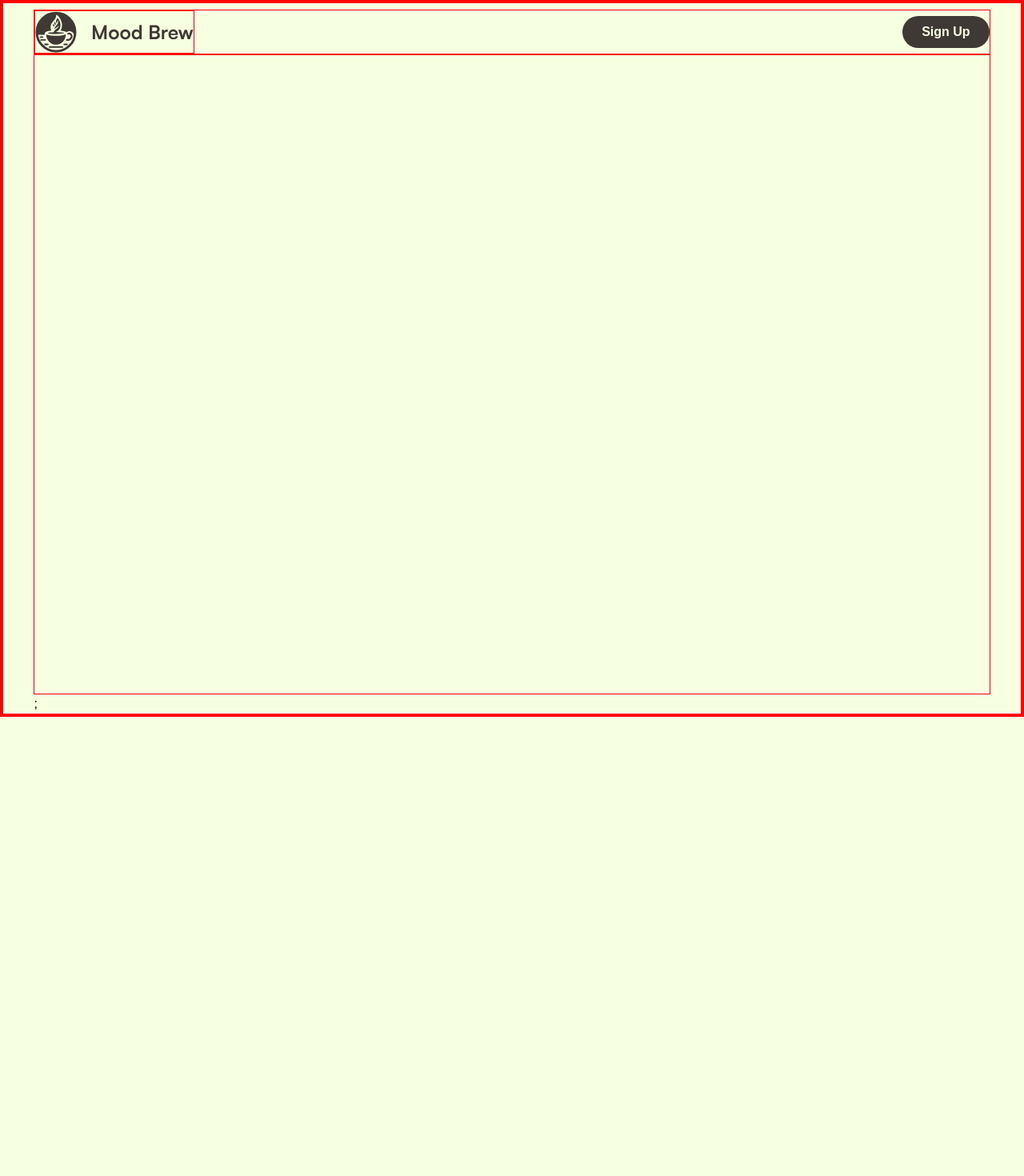
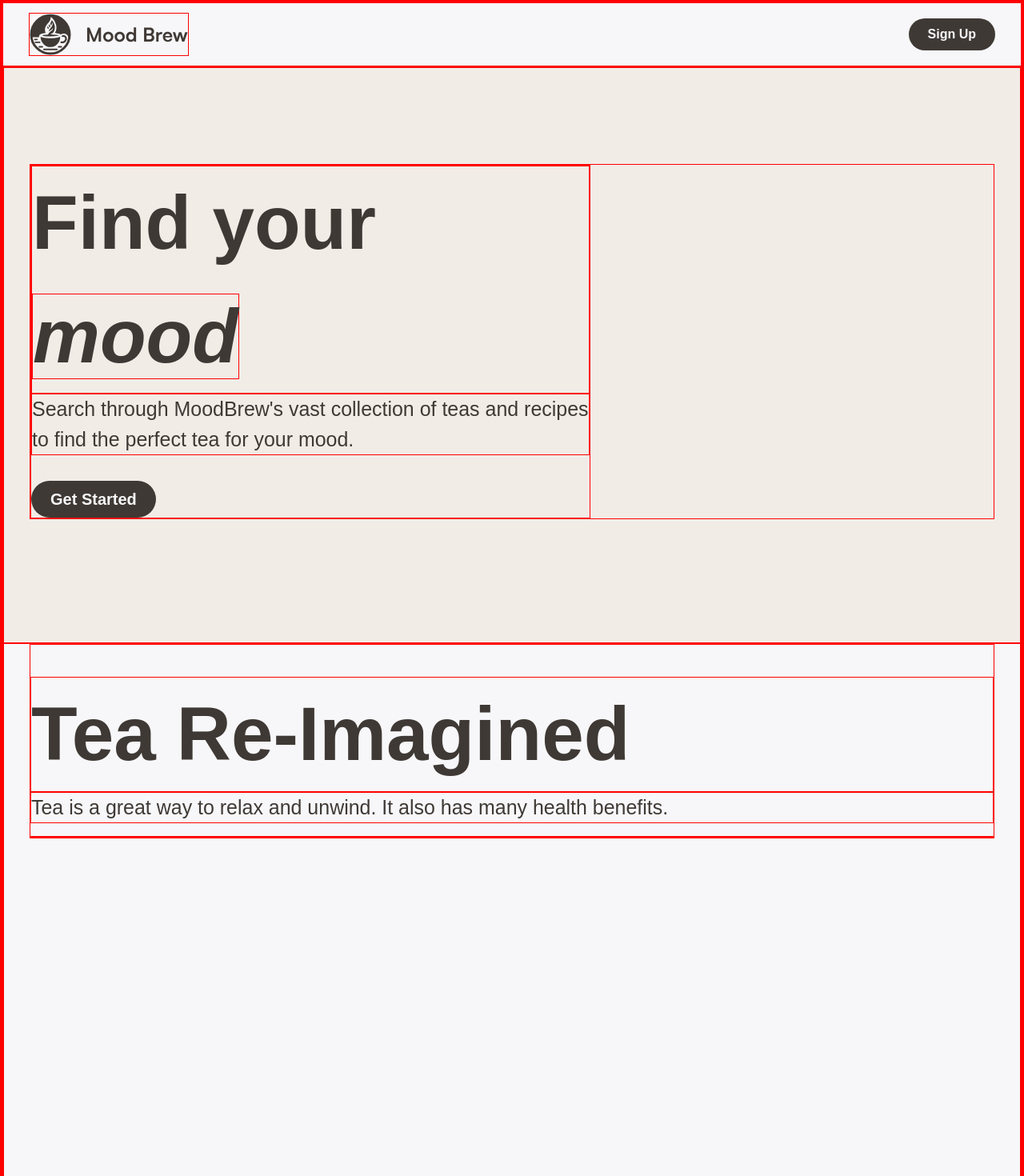
Before and after one commit to Patrickhuiwork/assessment2, a Next.js app: page / in a window 1280 px wide. Shown: the top 1470 px of the page at 80% size. Before the commit the page ends 896 px from the top, so only its background shows below. Built offline with nearby package versions, Linux system fonts and the light colour scheme; a web font is replaced by a local one.

Commit message:
text for hero section and benefits section

```diff
--- /dev/null
+++ b/src/components/Benefits/Benefits.module.css
@@ -0,0 +1,29 @@
+.main{
+    height: 100vh;
+    background-color: var(--seasalt);
+    padding-left: 2.5vw;
+    padding-right: 2.5vw;
+}
+
+.herotext{
+    padding-top: 5vh;
+    padding-bottom: 2vh;
+}
+
+.title{
+    font-size: var(--title);
+    font-weight: 700;
+    color: var(--taupe);
+    margin-top: 0;
+    margin-bottom: 0;
+    @media screen and (max-width: 768px){
+    }
+}
+
+.subtitle{
+    font-size: var(--s-h1);
+    color: var(--taupe);
+    @media screen and (max-width: 768px){
+        width: 100%;
+    }
+}
--- /dev/null
+++ b/src/components/Benefits/index.tsx
@@ -0,0 +1,16 @@
+import React from 'react'
+import classes from './Benefits.module.css'
+
+export default function Benefits() {
+  return (
+    <div className={classes.main}>
+        <div className={classes.herotext}>
+            <h1 className={classes.title}>Tea Re-Imagined</h1>
+            <h2 className={classes.subtitle}>Tea is a great way to relax and unwind. It also has many health benefits.</h2>
+        </div>
+        <div className={classes.cardsection}>
+
+        </div>
+    </div>
+  )
+}
--- a/src/components/Header/Header.module.css
+++ b/src/components/Header/Header.module.css
@@ -3,7 +3,10 @@
     justify-content: space-between;
     align-items: center;
     flex-direction: row;
-    margin-top: .5rem
+    background-color: var(--seasalt);
+    padding-left: 2.5vw;
+    padding-right: 2.5vw;
+    height: 10vh;
 }
 
 .logo{
@@ -17,7 +20,7 @@
 .signup{
     background-color: var(--taupe);
     border: none;
-    color: var(--background1);
+    color: var(--seasalt);
     font-weight: 700;
     font-size: var(--b1);
     text-align: center;
--- a/src/components/Header/index.tsx
+++ b/src/components/Header/index.tsx
@@ -4,7 +4,7 @@ import classes from './Header.module.css'
 export default function Header() {
   return (
     <header className={classes.header}>
-        <img src="/images/logo.svg" alt="MoodBrew" className={classes.logo}/>
+        <img src="/images/logo2.svg" alt="MoodBrew" className={classes.logo}/>
         <button className={classes.signup}>
             Sign Up
         </button>
--- /dev/null
+++ b/src/components/Hero/Hero.module.css
@@ -0,0 +1,57 @@
+.main{
+    height: 90vh;
+    padding-left: 2.5vw;
+    padding-right: 2.5vw;
+}
+
+.hero{
+    margin-top: 15vh;
+    justify-content: space-between;
+}
+
+.heroText{
+    max-width: 700px;
+    @media screen and (max-width: 768px){
+        width: 100%;
+    }
+}
+
+.title{
+    font-size: var(--title);
+    font-weight: 700;
+    color: var(--taupe);
+    margin-top: 0;
+    margin-bottom: 0;
+    @media screen and (max-width: 768px){
+    }
+}
+
+.highlight{
+    font-style: italic;
+}
+
+.subtitle{
+    font-size: var(--s-h1);
+    color: var(--taupe);
+    @media screen and (max-width: 768px){
+        width: 100%;
+    }
+}
+
+.signup{
+    margin-top: 2rem;
+    background-color: var(--taupe);
+    border: none;
+    color: var(--seasalt);
+    font-weight: 700;
+    font-size: var(--s-h2);
+    text-align: center;
+    align-items: center;
+    text-decoration: none;
+    cursor: pointer;
+    padding: .5rem 1.5rem .5rem 1.5rem;
+    border-radius: 2rem;
+    @media screen and (max-width: 768px){
+        margin-top: 1rem;
+    }
+}
--- /dev/null
+++ b/src/components/Hero/index.tsx
@@ -0,0 +1,22 @@
+import React from 'react'
+import classes from './Hero.module.css'
+
+export default function Hero() {
+  return (
+    <div className={classes.main}>
+        <div className={classes.hero}>
+            <div className={classes.heroText}>
+            <h1 className={classes.title}>
+                Find your <span className={classes.highlight}>mood</span>
+            </h1>
+            <h1 className={classes.subtitle}>
+                Search through MoodBrew's vast collection of teas and recipes to find the perfect tea for your mood.
+            </h1>
+            <button className={classes.signup}>
+                Get Started
+            </button>
+            </div>
+        </div>
+    </div>
+  )
+}
--- a/src/pages/_app.tsx
+++ b/src/pages/_app.tsx
@@ -5,12 +5,12 @@ import type { AppProps } from "next/app";
 
 export default function App({ Component, pageProps }: AppProps) {
   return (
-  <main>
+  <>
   <Head>
   <link href="https://api.fontshare.com/v2/css?f[]=satoshi@1,2&display=swap" rel="stylesheet"/>
   </Head>
   <Header/>
-  <Component {...pageProps} />;
-  </main>
+  <Component {...pageProps} />
+  </>
   )
 }
--- a/src/pages/index.tsx
+++ b/src/pages/index.tsx
@@ -1,11 +1,13 @@
 import Image from "next/image";
+import Hero from "@/components/Hero";
+import Benefits from "@/components/Benefits";
 
 export default function Home() {
   return (
     <main
-      className={`flex min-h-screen flex-col items-center justify-between p-24 `}
     >
-
+      <Hero />
+      <Benefits />
     </main>
   );
 }
--- a/src/styles/globals.css
+++ b/src/styles/globals.css
@@ -9,7 +9,6 @@
   --dun: rgba(230, 204, 178, 1);
   --seasalt: rgba(247, 247, 249, 1);
   --isabelline: rgba(242, 236, 231);
-  --background1: #F7FFE1;
 
   /* Font styles */
 
@@ -28,7 +27,7 @@
 }
 
 body {
-background-color: var(--background1);
+background-color: var(--isabelline);
 font-family:  'Satoshi', sans-serif;
 padding: 0;
 margin: 0;
@@ -39,10 +38,6 @@ margin: 0;
 }
 
 main{
-  padding-left: 3vw;
-  padding-right: 3vw;
   @media screen and (min-width: 768px){
-    padding-left: 3svw;
-    padding-right: 3svw;
   }
 }
```
Also changed, not shown: public/images/logo.svg, public/images/logo2.svg (added).
